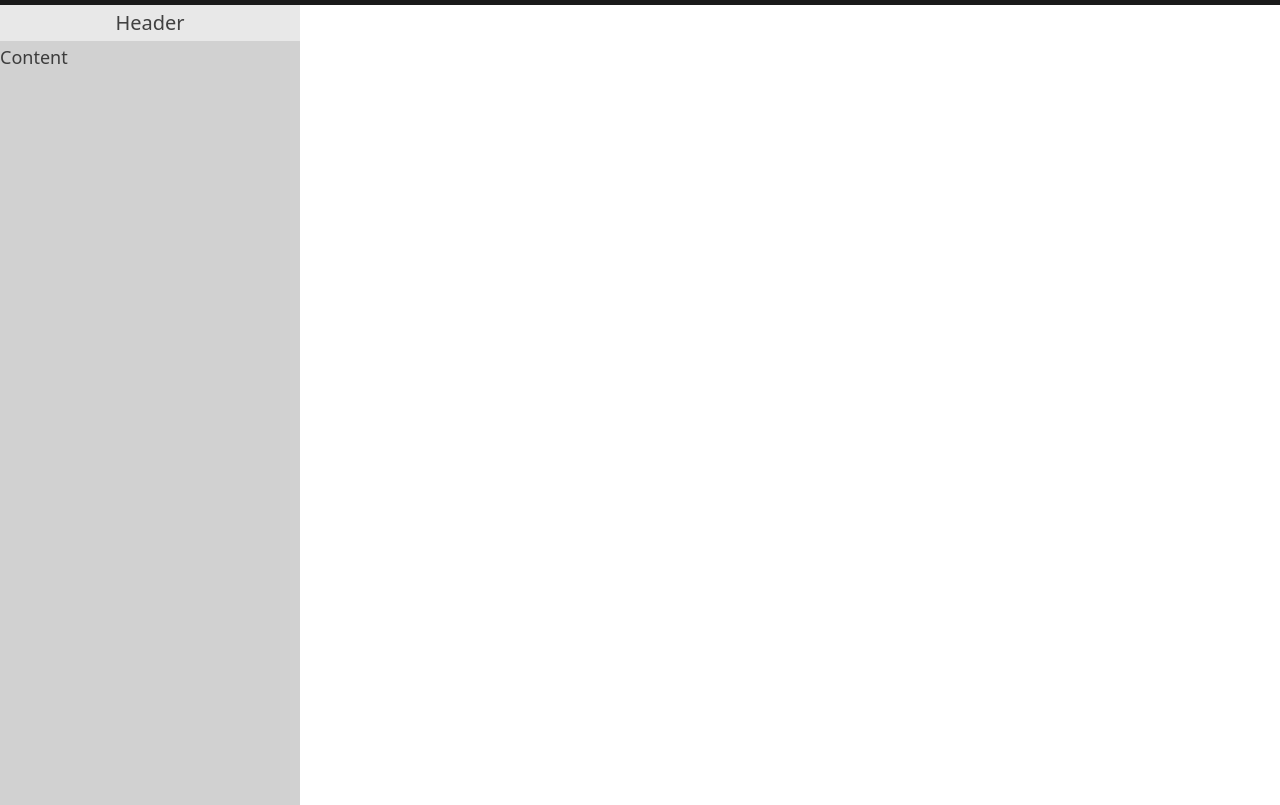
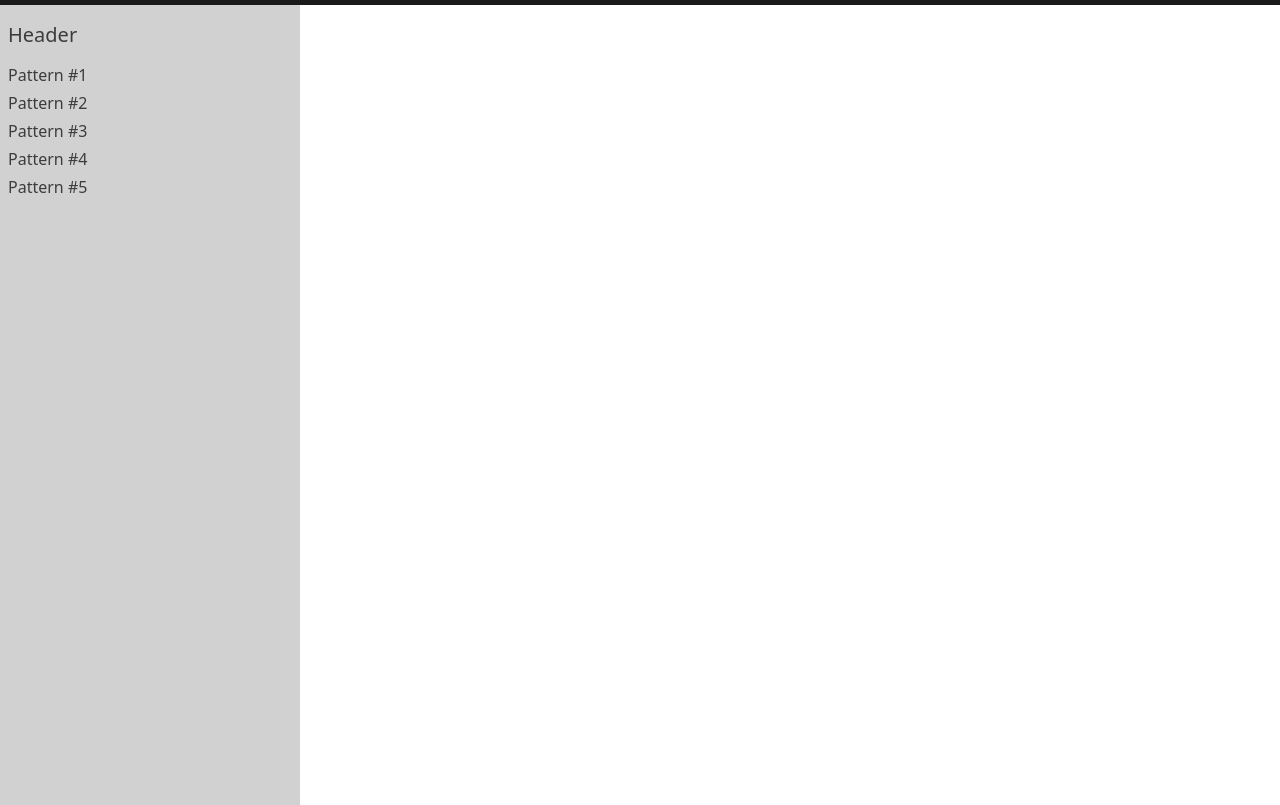
Before and after one commit to mcMineyC/game-of-life-site, a website: page src/index.html in a window 1280 px wide. Shown: the part 59-864 px from the top of the page. Drawn offline with nearby package versions, Linux system fonts and the light colour scheme; files that its build step writes are made by us from their sources.

Commit message:
feat: Update left panel content with new patterns

```diff
--- a/src/index.html
+++ b/src/index.html
@@ -22,13 +22,15 @@
         </div>
     </div>
     <div id="left-pane" class="left-pane h-full bg-base-300">
-        <div id="pane-header" class="bg-base-200">
-            <article id="pane-title" class="w-full prose prose-xl text-center">Header</article>
+        <div id="pane-header" class="">
+            <article id="pane-title" class="w-full prose prose-xl pt-3 pl-2 pr-2">Header</article>
         </div>
-        <div id="pane-content" class="">
-            <div class="prose prose-lg">
-                <p>Content</p>
-            </div>
+        <div id="pane-content" class="p-2 prose prose-md w-full">
+            <div>Pattern #1</div>
+            <div>Pattern #2</div>
+            <div>Pattern #3</div>
+            <div>Pattern #4</div>
+            <div>Pattern #5</div>
         </div>
     </div>
 </body>
```
